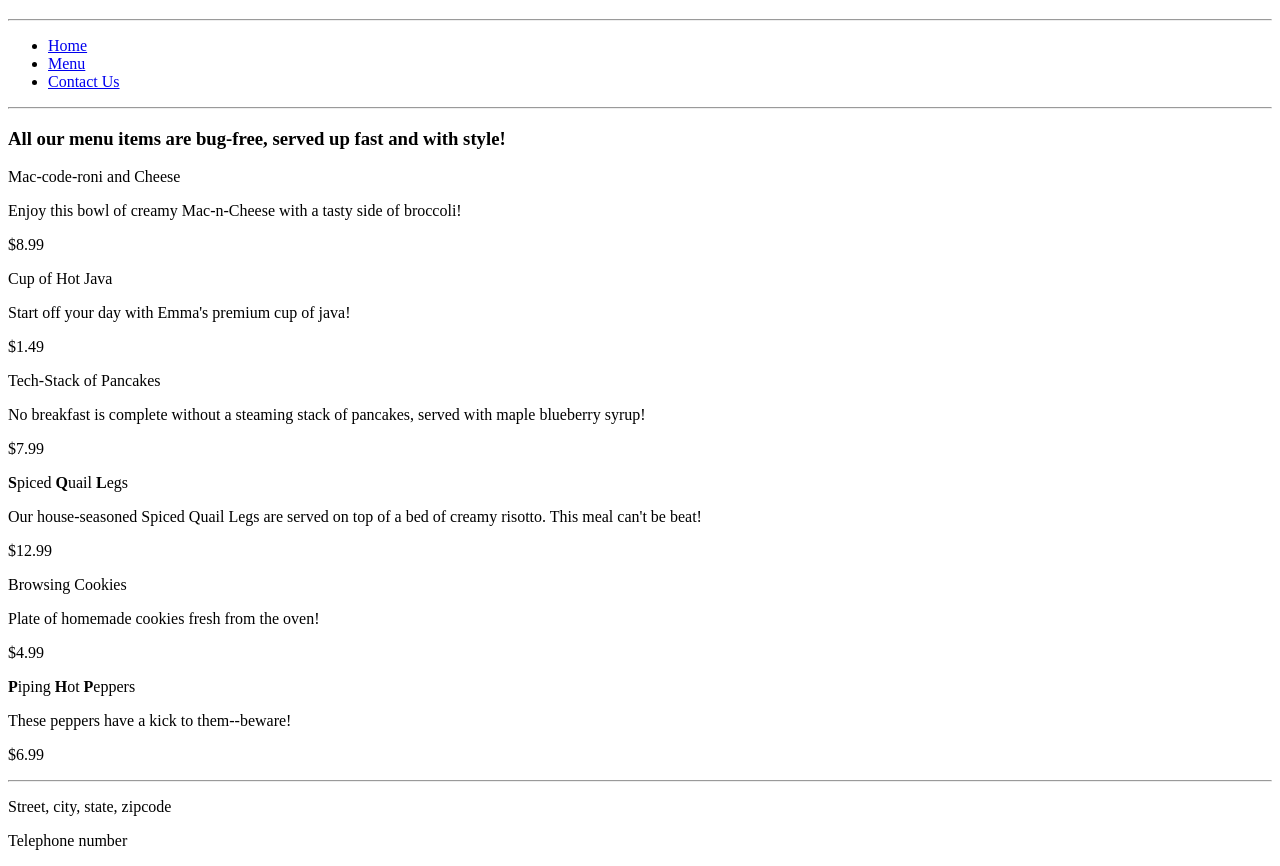
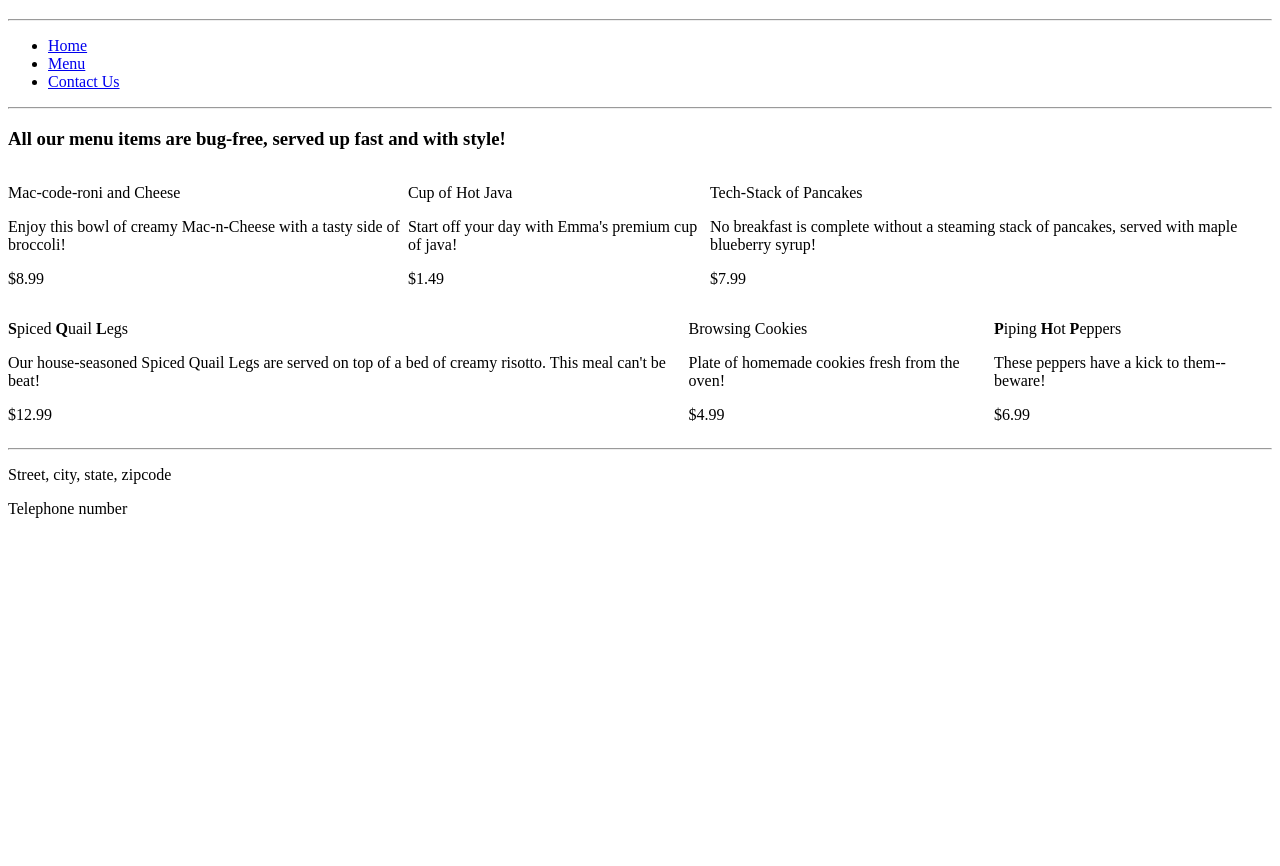
Before and after one commit to emmastout01/RestaurantSite-2, a plain HTML site: page menu.html in a window 1280 px wide. Shown: the part 61-927 px from the top of the page. After the commit the page ends 800 px from the top, so only its background shows below. Drawn offline with Linux system fonts and the light colour scheme.

Commit message:
started styling

```diff
--- a/menu.html
+++ b/menu.html
@@ -3,6 +3,19 @@
 
 <head>
     <title>Restaurant Site</title>
+
+    <style>
+            .menu-items-1 {
+                display: flex;
+                justify-content: center;
+            }
+
+            .menu-items-2 {
+                display: flex;
+                justify-content: center;
+            }
+          </style>
+
 </head>
 
 <body>
```
Also changed, not shown: index.html (+1 -1 lines), restaurantStyles.css (added).
